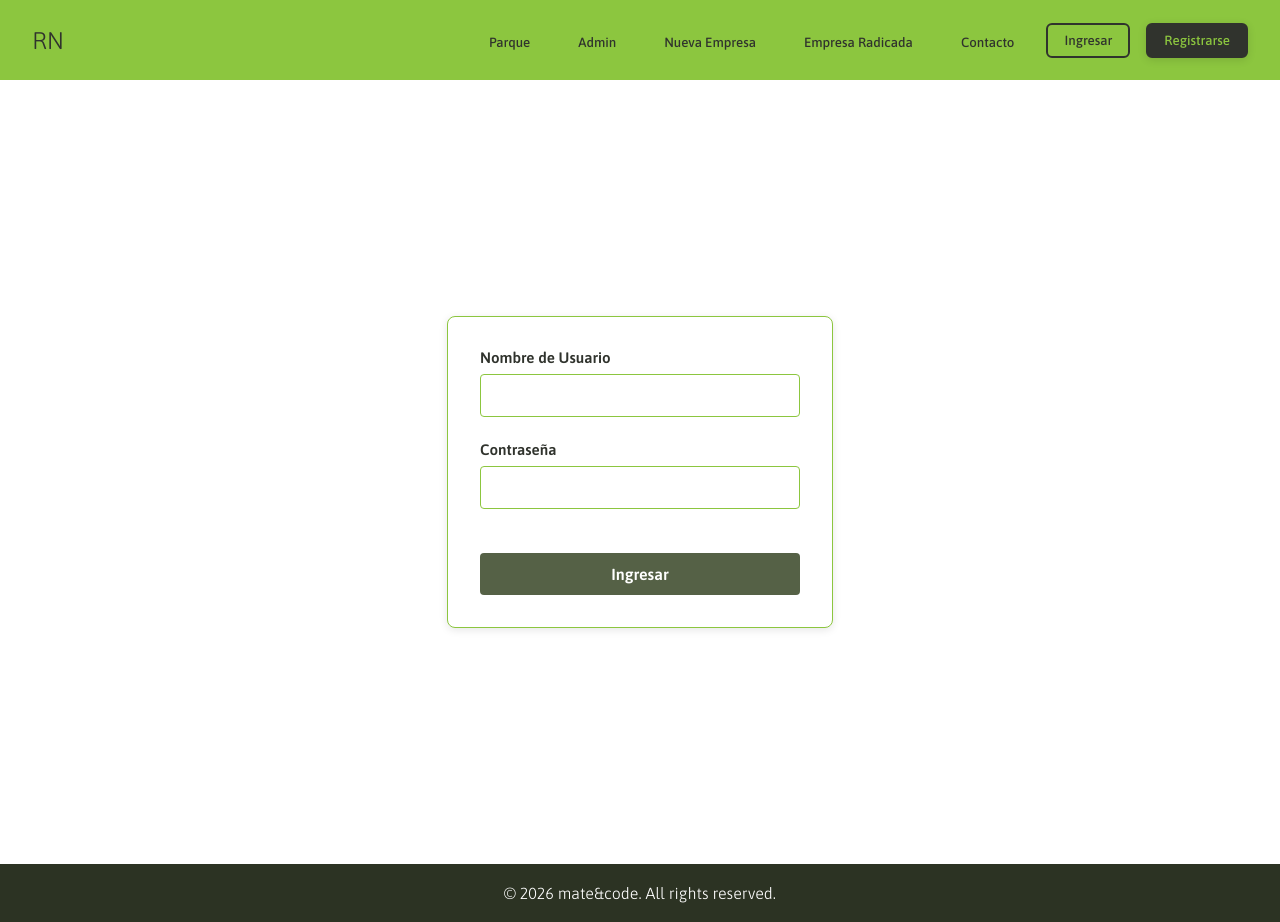
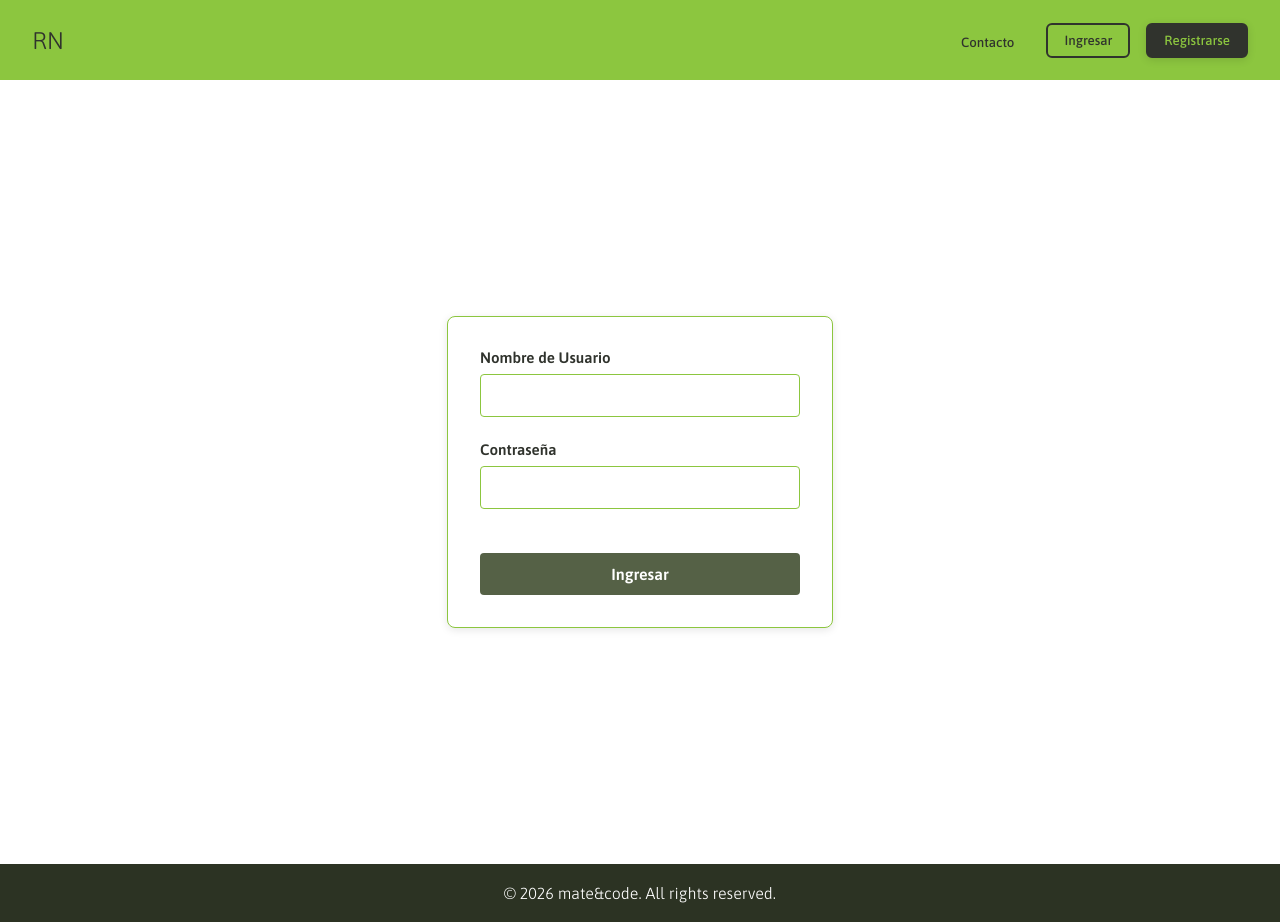
Before and after one commit to PabloGalindoRoldan/mate-code, a React (Vite) app in the folder matecode/frontend/: page /mate-code/login in a window 1280 px wide. Built offline with nearby package versions, Linux system fonts and the light colour scheme.

Commit message:
Modificado el navbar para borrar los links a las vistas

```diff
--- a/matecode/frontend/src/components/shared/NavBar.tsx
+++ b/matecode/frontend/src/components/shared/NavBar.tsx
@@ -11,10 +11,6 @@ export default function NavBar() {
       <nav className="navbar">
         <h1 className="logo"><a onClick={() => navigate('/')}>RN</a></h1>
         <ul className="buttonList">
-          <li><button className="navButtonContacto" onClick={() => navigate('/parque')}>Parque</button></li>
-          <li><button className="navButtonContacto" onClick={() => navigate('/admin')}>Admin</button></li>
-          <li><button className="navButtonContacto" onClick={() => navigate('/nueva-empresa')}>Nueva Empresa</button></li>
-          <li><button className="navButtonContacto" onClick={() => navigate('/empresa-radicada')}>Empresa Radicada</button></li>
           <li><button className="navButtonContacto" onClick={() => navigate('/contacto')}>Contacto</button></li>
           <li><button className="navButtonIngresar" onClick={() => navigate('/login')}>Ingresar</button></li>
           <li><button className="navButtonRegistrarse" onClick={() => navigate('/register')}>Registrarse</button></li>
```
